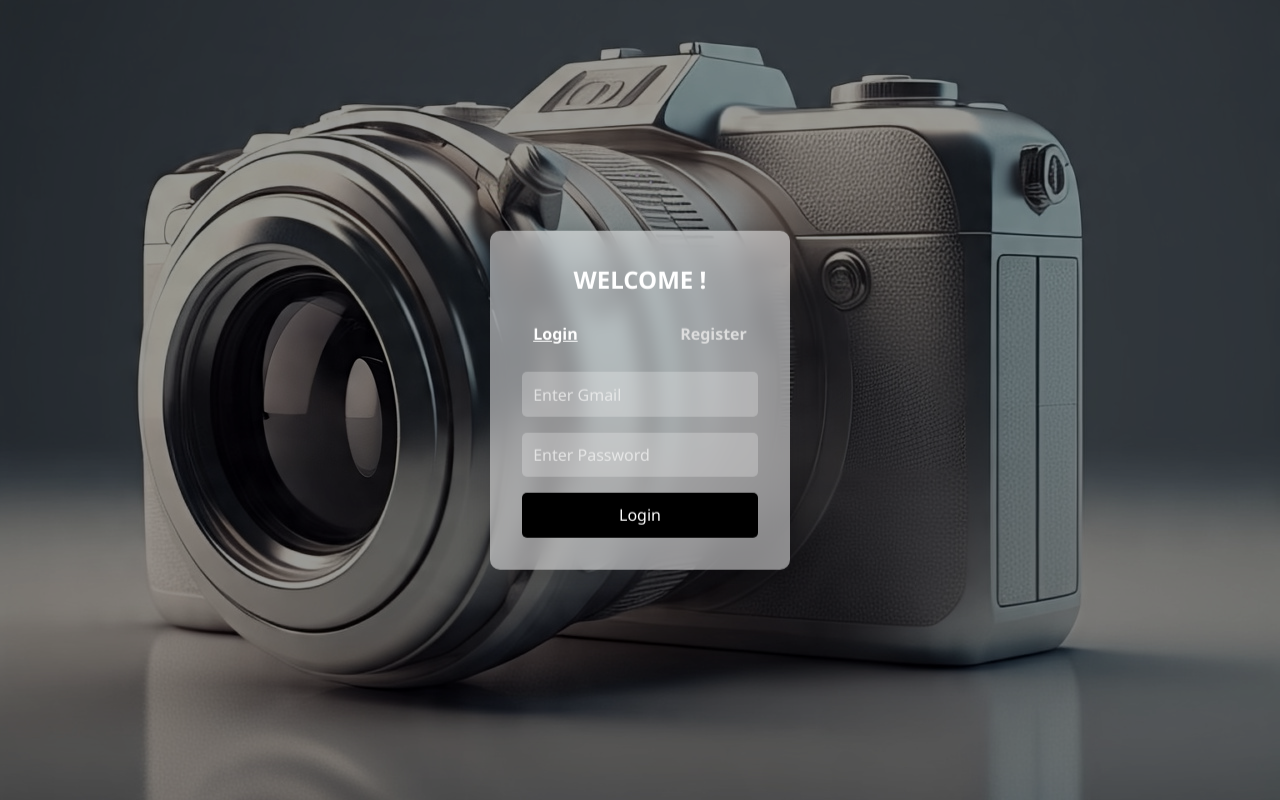
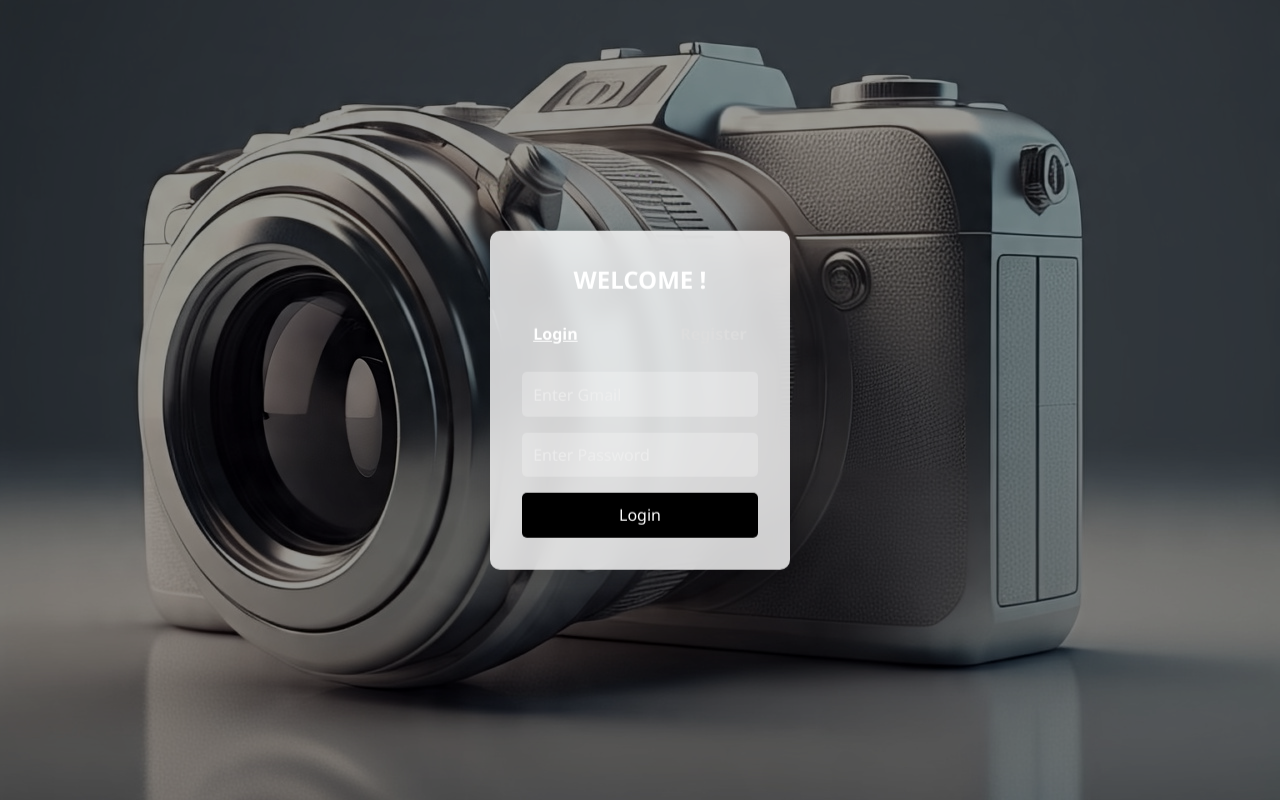
Before and after one commit to NEW-ELLORA/NEW-ELLORA, a plain HTML site: page index.html in a window 1280 px wide. Drawn offline with Linux system fonts and the light colour scheme.

Commit message:
Update style.css

```diff
--- a/style.css
+++ b/style.css
@@ -29,7 +29,7 @@ body, html {
   top: 50%;
   left: 50%;
   transform: translate(-50%, -50%);
-  background: rgba(255, 255, 255, 0.50); /* Transparent background */
+  background: rgba(255, 255, 255, 0.80); /* Transparent background */
   box-shadow: 0 4px 30px rgba(0, 0, 0, 0.2);
   backdrop-filter: blur(10px);
   -webkit-backdrop-filter: blur(10px);
```
